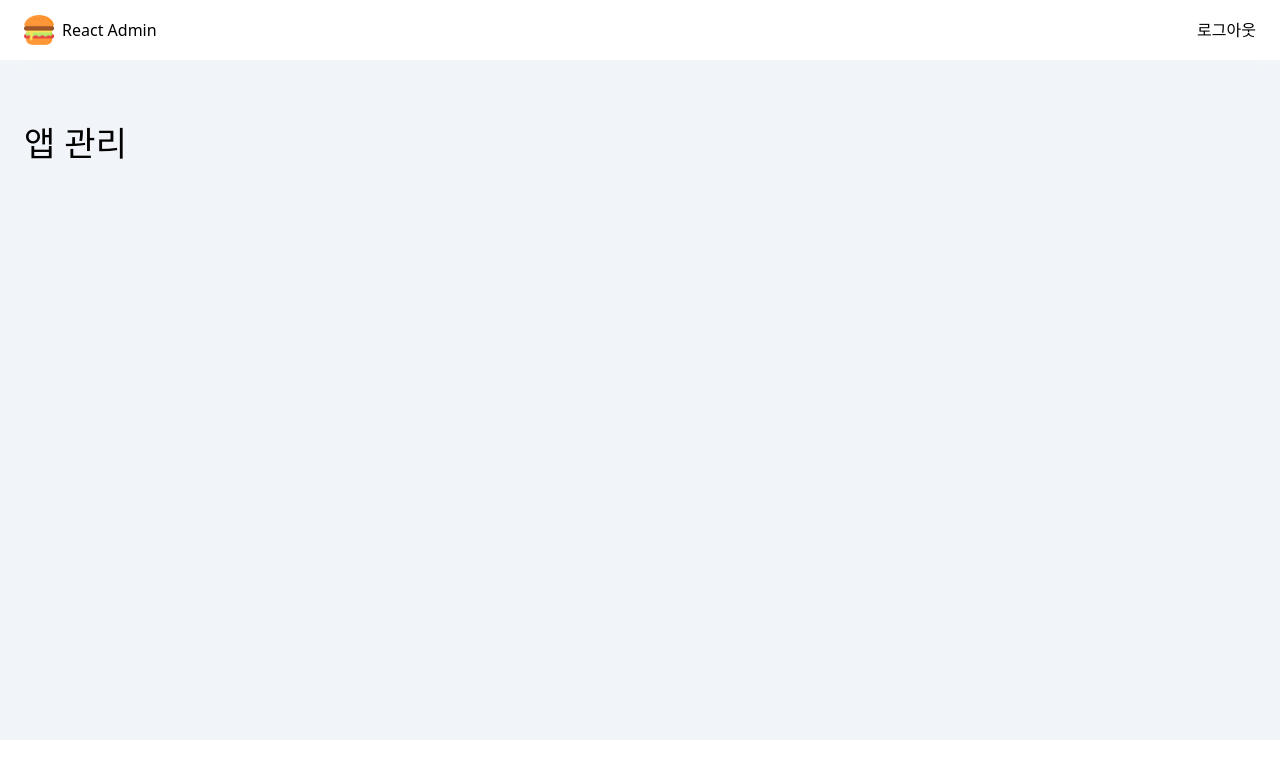
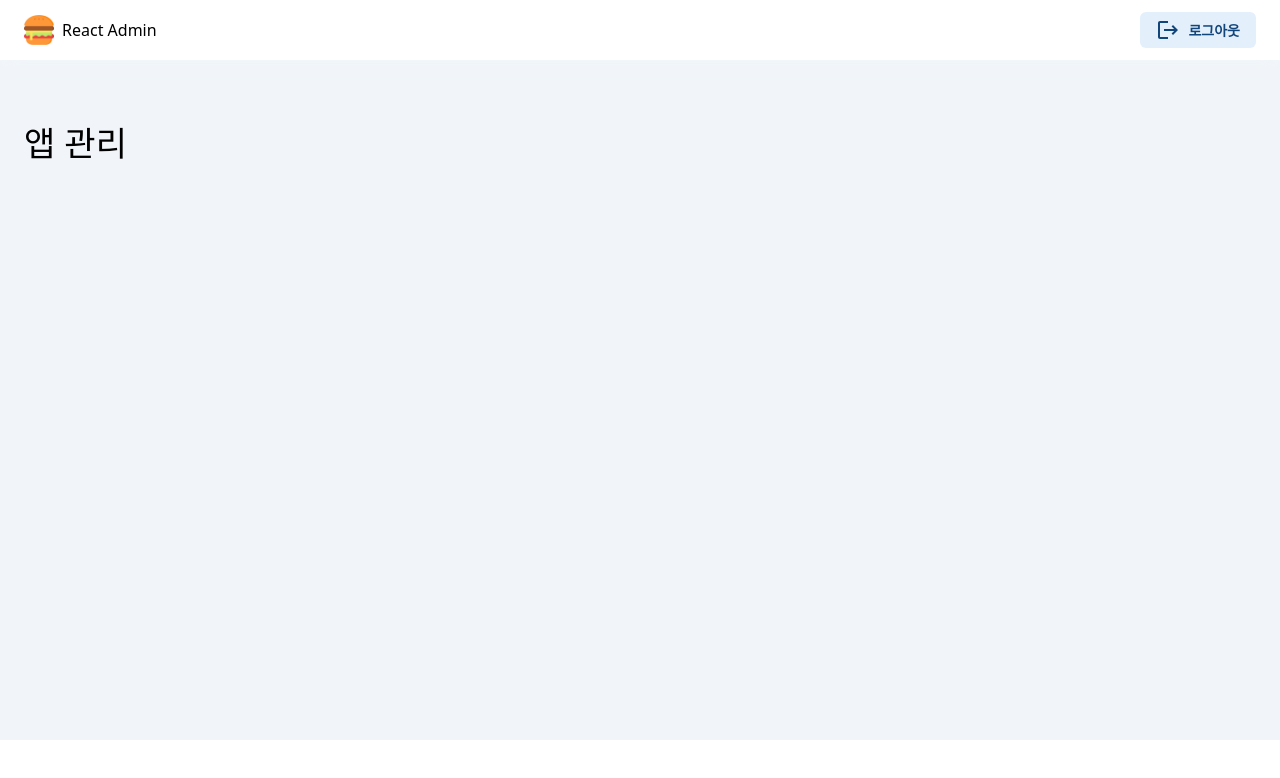
Before and after one commit to chosooyeon/lemon-admin, a React (Vite) app: page /app in a window 1280 px wide. Shown: the top 778 px of the page. Built offline with nearby package versions, Linux system fonts and the light colour scheme.

Commit message:
🎨 로그아웃 버튼 Link연결

```diff
--- a/src/components/molecules/Header.tsx
+++ b/src/components/molecules/Header.tsx
@@ -1,20 +1,28 @@
 import hamburger from '@/assets/hamburger.png';
 import { useSetRecoilState } from 'recoil';
 import { sideBar } from '@/recoil';
+import { Box, Button } from '@mui/joy';
+import { Link } from "react-router-dom";
+import LogoutIcon from '@mui/icons-material/Logout';
+
 
 const Header = () => {
     const setToggleAtom = useSetRecoilState(sideBar);
     const toggle = () => setToggleAtom((prev) => !prev);
 
-    return(
+    return (
         <>
             <section className='flex justify-between px-6 h-[60px] items-center shadow-lg shadow-slate-100'>
                 <section className='flex space-x-2 items-center'>
-                    <img width={30} src={hamburger} onClick={toggle}/>
+                    <img width={30} src={hamburger} onClick={toggle} />
                     <div>React Admin</div>
                 </section>
                 <section>
-                    <div>로그아웃</div>
+                    <Link to="/">
+                        <Box sx={{ display: 'flex', gap: 2, flexWrap: 'wrap' }}>
+                            <Button startDecorator={<LogoutIcon />} variant="soft">로그아웃</Button>
+                        </Box>
+                    </Link>
                 </section>
             </section>
         </>
```
